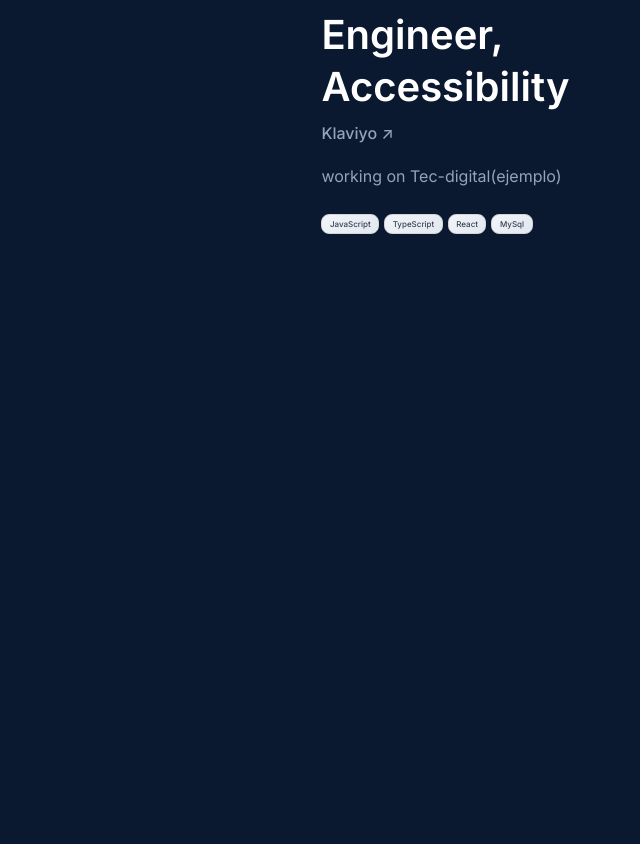
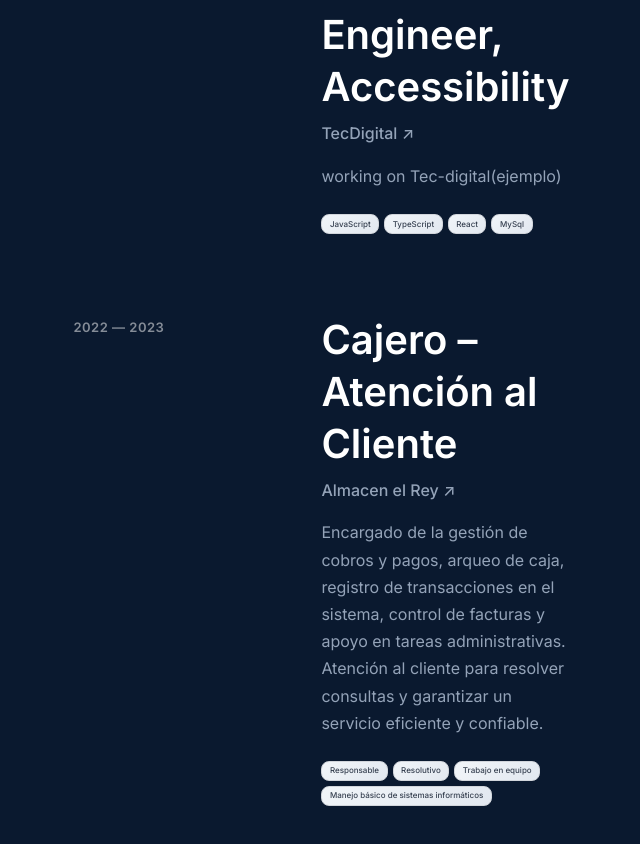
Before and after one commit to VargasAPI/Portafolio-1-Desarrollo-Software, a React (Create React App) app: page / in a window 1280 px wide. Shown: the part 1156-2000 px from the top of the page, without its empty margins (594-1234 px from the left). Before the commit the page ends 1727 px from the top, so only its background shows below. Built offline with nearby package versions, Linux system fonts and the light colour scheme; a web font is replaced by a local one.

Commit message:
update: home files has been changed.

```diff
--- a/src/assets/styles/Home.css
+++ b/src/assets/styles/Home.css
@@ -337,6 +337,7 @@ section {
   display: grid;
   grid-template-columns: 1fr;
   gap: var(--spacing-md);
+  margin-bottom: 8rem
 }
 /* Período de tiempo */
 .experience-period {
--- a/src/pages/Home.jsx
+++ b/src/pages/Home.jsx
@@ -33,6 +33,11 @@ function Home() {
                      <li>
 
                         <Link to="/Courses">TEC COURSE</Link>
+                     </li>
+
+                     <li>
+
+                        <Link to="/Comments">COMMENTS</Link>
                      </li>
                    </ul>
                  </nav>
@@ -84,10 +89,10 @@ function Home() {
                    </p>
 
                    <p className="nosotros-intro">
-                     Actualmente estoy cursando{" "}
+                     Actualmente estoy cursando
                      <strong>
                        <spam>Ingenieria de computacion</spam>
-                     </strong>{" "}
+                     </strong>
                      en el
                      <strong>
                        <spam> Tecnológico de Costa Rica</spam>
@@ -135,7 +140,7 @@ function Home() {
                            <h4 className="job-title">
                              Senior Frontend Engineer, Accessibility
                            </h4>
-                           <span className="company-name">Klaviyo ↗</span>
+                           <span className="company-name">TecDigital ↗</span>
                          </div>
                          <p className="job-description">
                            working on Tec-digital(ejemplo)
@@ -148,12 +153,41 @@ function Home() {
                          </div>
                        </div>
                      </div>
+
+
+
+
+                      <div className="experience-header">
+                       <div className="experience-period">
+                         <span className="period-text">2022 — 2023</span>
+                       </div>
+                       <div className="experience-content">
+                         <div className="job-title-company">
+                           <h4 className="job-title">
+                             Cajero – Atención al Cliente
+                           </h4>
+                           <span className="company-name">Almacen el Rey ↗</span>
+                         </div>
+                         <p className="job-description">
+                           Encargado de la gestión de cobros y pagos, arqueo de caja, registro de transacciones en el sistema, control de facturas y apoyo en tareas administrativas. Atención al cliente para resolver consultas y garantizar un servicio eficiente y confiable.
+                         </p>
+                         <div className="tech-tags">
+                           <span className="tech-tag">Responsable</span>
+                           <span className="tech-tag">Resolutivo</span>
+                           <span className="tech-tag">Trabajo en equipo</span>
+                           <span className="tech-tag">Manejo básico de sistemas informáticos</span>
+                         </div>
+                       </div>
+
+
+
+                     </div>
                    </div>
                  </div>
                </section>
 
                   {/* Estructuras extra */}
-               <section id="#" className="courses-section">
+               <section id="#comments" className="comments-section">
 
 
 
```
